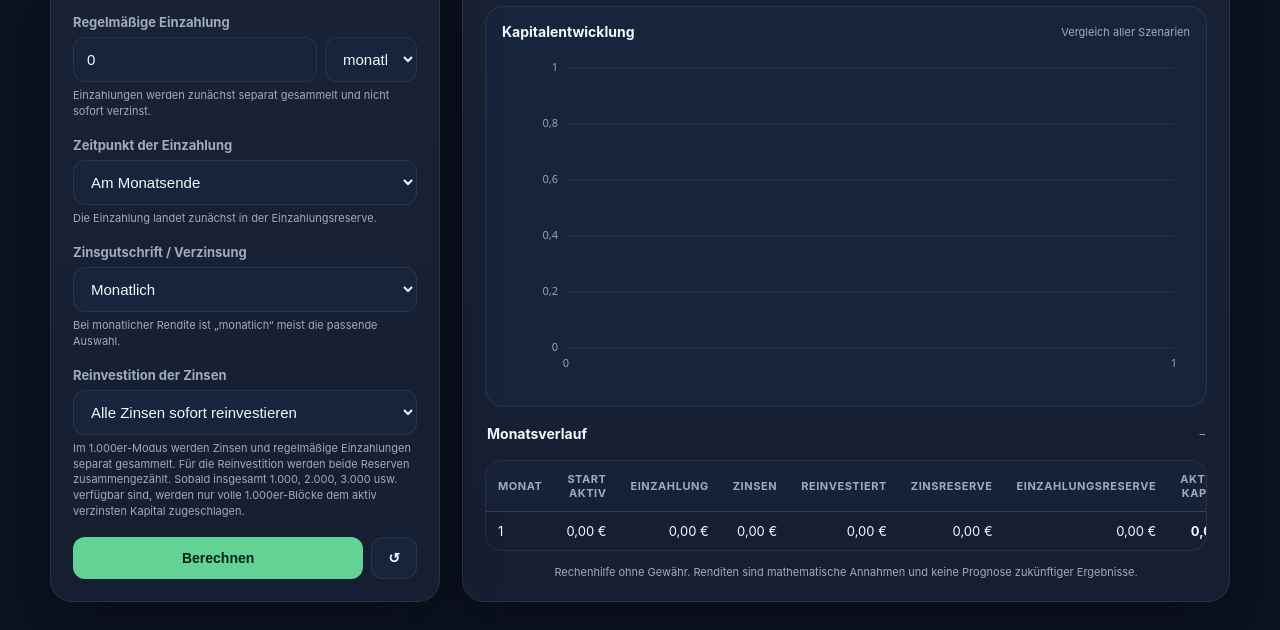
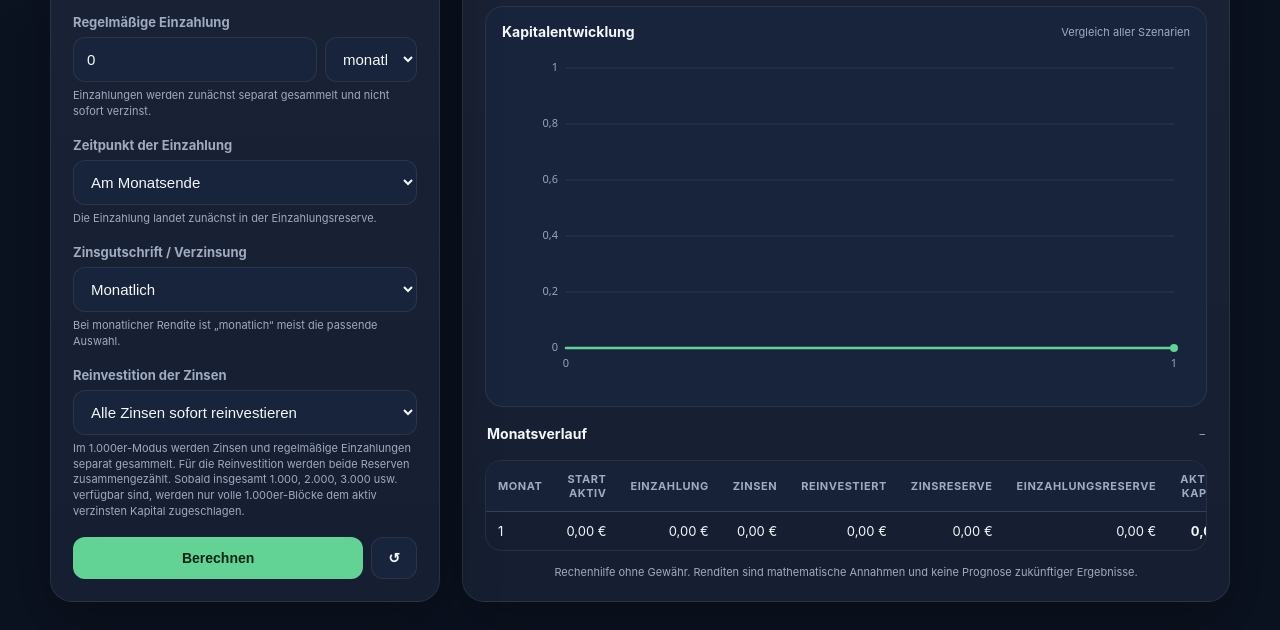
Before and after one commit to aleklass/Zinsrechner, a plain HTML site: page docs/index.html in a window 1280 px wide. Both pictures are taken after a click on the button "Berechnen". Shown: the part 516-1146 px from the top of the page. Drawn offline with Linux system fonts and the light colour scheme.

Commit message:
🔖 Checkpoint: Edit /Users/alexanderklassen/Documents/Kunden/Privat/Zinsrechner/docs/index.html

```diff
--- a/docs/index.html
+++ b/docs/index.html
@@ -946,12 +946,12 @@
       ctx.fillText(label, xx, h - pad.b + 10);
     }
 
-    // Optional fill for first dataset
-    if (fillFirst && datasets[0] && datasets[0].data.length > 0) {
-      const base = datasets[0];
+    // Optional fill for the highlighted (active) dataset
+    if (fillIndex >= 0 && datasets[fillIndex] && datasets[fillIndex].data.length > 0) {
+      const base = datasets[fillIndex];
       const grad = ctx.createLinearGradient(0, pad.t, 0, h - pad.b);
-      grad.addColorStop(0, 'rgba(98,211,148,.24)');
-      grad.addColorStop(1, 'rgba(98,211,148,0)');
+      grad.addColorStop(0, hexToRgba(base.color, .24));
+      grad.addColorStop(1, hexToRgba(base.color, 0));
 
       ctx.beginPath();
       base.data.forEach((p, i) => {
@@ -966,16 +966,20 @@
       ctx.fill();
     }
 
-    // Lines
-    datasets.forEach(ds => {
+    // Lines — draw the highlighted dataset last so it sits on top
+    const drawOrder = datasets.map((_, i) => i)
+      .sort((a, b) => (a === fillIndex ? 1 : 0) - (b === fillIndex ? 1 : 0));
+
+    drawOrder.forEach(i => {
+      const ds = datasets[i];
       ctx.beginPath();
-      ds.data.forEach((p, i) => {
-        const xx = x(i), yy = y(p.value);
-        if (i === 0) ctx.moveTo(xx, yy);
+      ds.data.forEach((p, j) => {
+        const xx = x(j), yy = y(p.value);
+        if (j === 0) ctx.moveTo(xx, yy);
         else ctx.lineTo(xx, yy);
       });
       ctx.strokeStyle = ds.color;
-      ctx.lineWidth = ds.width || 2.5;
+      ctx.lineWidth = ds.width || (i === fillIndex ? 3 : 2);
       ctx.lineJoin = 'round';
       ctx.lineCap = 'round';
       ctx.stroke();
@@ -983,7 +987,7 @@
       const last = ds.data[ds.data.length - 1];
       if (last) {
         ctx.beginPath();
-        ctx.arc(x(ds.data.length - 1), y(last.value), 4.5, 0, Math.PI * 2);
+        ctx.arc(x(ds.data.length - 1), y(last.value), i === fillIndex ? 5 : 4, 0, Math.PI * 2);
         ctx.fillStyle = ds.color;
         ctx.fill();
       }
```
Also changed, not shown: .claude/checkpoints/1787331065.json (added), .claude/checkpoints/1787331068.json (added).
